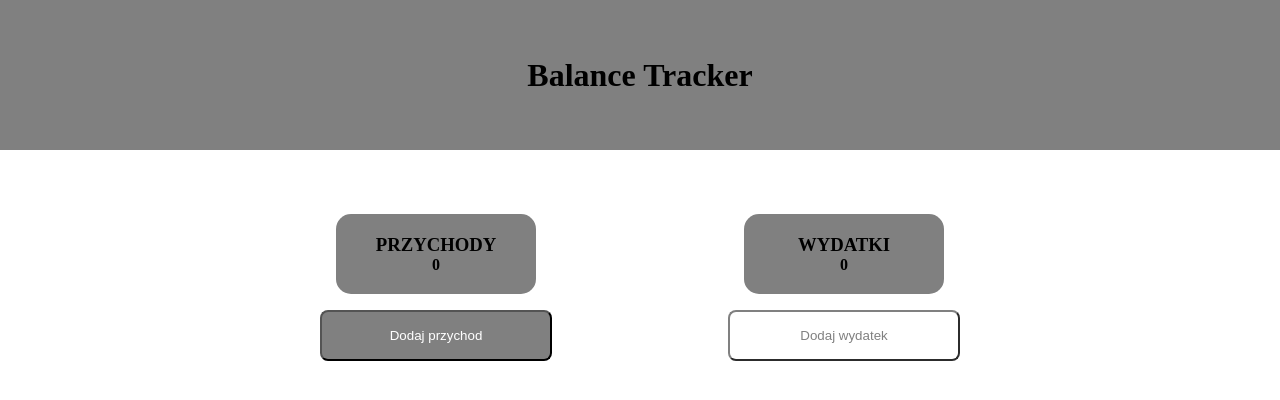
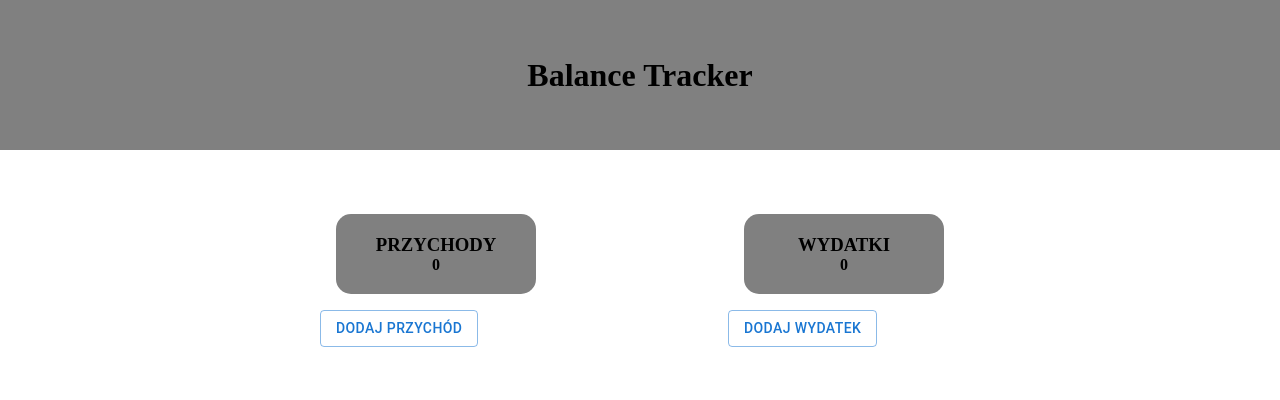
Before and after one commit to wojciechdominiak/Expensive-tracker, a Next.js app: page / in a window 1280 px wide. Shown: the top 400 px of the page. Built offline with nearby package versions, Linux system fonts and the light colour scheme.

Commit message:
add MUI, FormDialog

```diff
--- a/components/BalanceLists/BalanceLists.tsx
+++ b/components/BalanceLists/BalanceLists.tsx
@@ -1,9 +1,8 @@
 import BalanceList from "@/components/BalanceLists/BalanceList/BalanceList";
-import Button from "@/components/ui/Button/Button";
 import { BalanceContext } from "@/contexts/BalanceContext/BalanceContext";
-import balanceActions from "@/domain/reducers/actions/balanceActions";
 import { useContext } from "react";
 import classes from "./BalanceLists.module.scss";
+import FormDialog from "../ui/FormDialog/FormDialog";
 
 const BalanceLists = () => {
   const { balanceElements, dispatch } = useContext(BalanceContext);
@@ -12,32 +11,11 @@ const BalanceLists = () => {
     <div className={classes.balanceLists}>
       <div className={classes.list}>
         <BalanceList balanceElements={balanceElements} title={"PRZYCHODY"} />
-        <Button
-          //TODO Dodac pojawienie się modalu
-          onClick={() => {
-            dispatch({
-              type: balanceActions.add,
-              element: {
-                name: "test",
-                id: "1",
-                date: "03-01-2202",
-                amount: 10.42,
-              },
-            });
-          }}
-          label={"Dodaj przychod"}
-        />
+        <FormDialog label={"Dodaj przychód"} />
       </div>
       <div className={classes.list}>
         <BalanceList balanceElements={balanceElements} title={"WYDATKI"} />
-        <Button
-          modifier="outline"
-          //TODO Dodac pojawienie się modalu
-          onClick={() => {
-            console.log("Dodaje wydatek");
-          }}
-          label={"Dodaj wydatek"}
-        />
+        <FormDialog label={"Dodaj wydatek"} />
       </div>
     </div>
   );
--- /dev/null
+++ b/components/ui/FormDialog/FormDialog.tsx
@@ -0,0 +1,86 @@
+import * as React from "react";
+import Button from "@mui/material/Button";
+import TextField from "@mui/material/TextField";
+import Dialog from "@mui/material/Dialog";
+import DialogActions from "@mui/material/DialogActions";
+import DialogContent from "@mui/material/DialogContent";
+import DialogContentText from "@mui/material/DialogContentText";
+import DialogTitle from "@mui/material/DialogTitle";
+import { BalanceContext } from "@/contexts/BalanceContext/BalanceContext";
+import balanceActions from "@/domain/reducers/actions/balanceActions";
+
+interface IProps {
+  label: string;
+}
+
+export default function FormDialog({ label }: IProps) {
+  const [open, setOpen] = React.useState(false);
+  const { dispatch } = React.useContext(BalanceContext);
+
+  const handleClickOpen = () => {
+    setOpen(true);
+  };
+
+  const handleClose = () => {
+    setOpen(false);
+  };
+
+  const addElementHandler = () => {
+    dispatch({
+      type: balanceActions.add,
+      element: {
+        name: "test",
+        id: "1",
+        date: "03-01-2202",
+        amount: 10.42,
+      },
+    });
+    setOpen(false);
+  };
+
+  return (
+    <div>
+      <Button variant="outlined" onClick={handleClickOpen}>
+        {label}
+      </Button>
+      <Dialog open={open} onClose={handleClose}>
+        <DialogTitle>Subscribe</DialogTitle>
+        <DialogContent>
+          <DialogContentText>{label}</DialogContentText>
+          <TextField
+            autoFocus
+            margin="dense"
+            id="name"
+            label="Nazwa"
+            type="text"
+            fullWidth
+            variant="standard"
+          />
+          <TextField
+            autoFocus
+            margin="dense"
+            id="amount"
+            label="Kwota"
+            type="number"
+            fullWidth
+            variant="standard"
+          />
+          <TextField
+            id="date"
+            label="Data"
+            type="date"
+            defaultValue="2017-05-24"
+            sx={{ width: 220 }}
+            InputLabelProps={{
+              shrink: true,
+            }}
+          />
+        </DialogContent>
+        <DialogActions>
+          <Button onClick={handleClose}>Anuluj</Button>
+          <Button onClick={addElementHandler}>Dodaj</Button>
+        </DialogActions>
+      </Dialog>
+    </div>
+  );
+}
--- a/package.json
+++ b/package.json
@@ -9,6 +9,9 @@
     "lint": "next lint"
   },
   "dependencies": {
+    "@emotion/react": "^11.10.6",
+    "@emotion/styled": "^11.10.6",
+    "@mui/material": "^5.11.10",
     "@next/font": "13.1.6",
     "@types/node": "18.14.0",
     "@types/react": "18.0.28",
--- a/pages/index.tsx
+++ b/pages/index.tsx
@@ -1,4 +1,3 @@
-import BalanceList from "@/components/BalanceLists/BalanceList/BalanceList";
 import BalanceLists from "@/components/BalanceLists/BalanceLists";
 
 const HomePage = () => {
```
Also changed, not shown: 1 other file (tests, documents, lock files or other folders).
